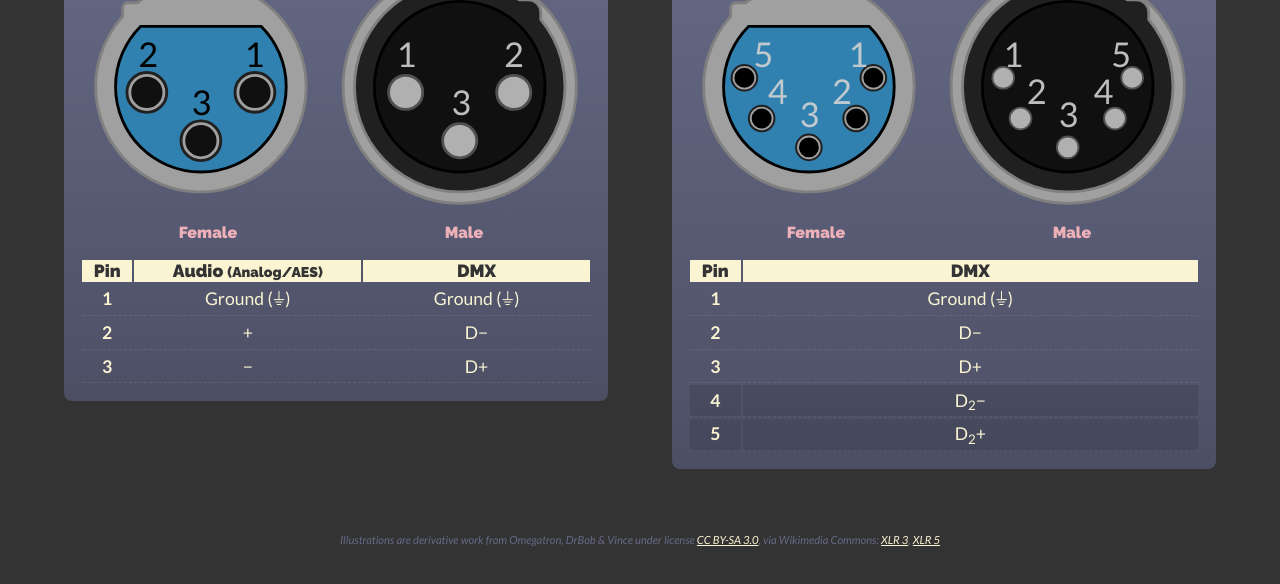
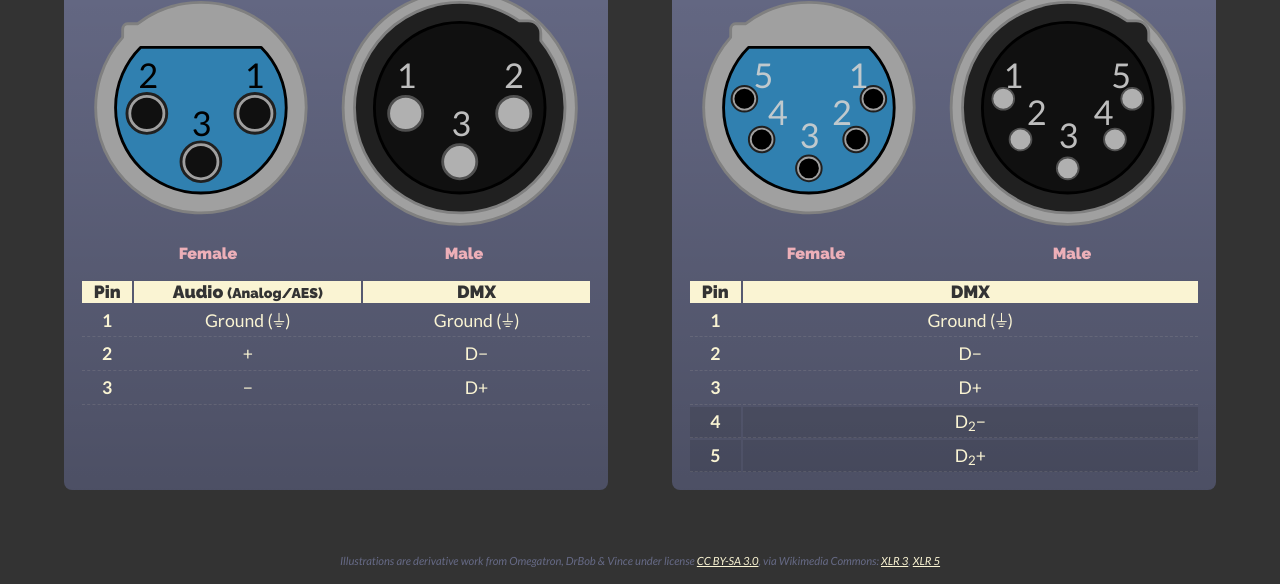
Before and after one commit to balbinus/XLR-Pinout, a plain HTML site: page index.html in a window 1280 px wide. Shown: the part 248-832 px from the top of the page. Before the commit the page ends 800 px from the top, so only its background shows below. Drawn offline with nearby package versions, Linux system fonts and the light colour scheme.

Commit message:
Update to the CSS

```diff
--- a/style.css
+++ b/style.css
@@ -40,6 +40,7 @@ div.pinouts {
   flex-flow: row wrap;
   align-items: flex-start;
   justify-content: space-evenly;
+  align-items: stretch;
 }
 
 .pinout {
@@ -78,18 +79,6 @@ div.pinouts {
     color: var(--color5);
 }
 
-footer {
-    font-size: 0.7em;
-    color: var(--color2);
-    text-align: center;
-    font-style: italic;
-    margin-top: 1.5em;
-}
-
-footer a {
-    color: var(--color3);
-}
-
 table {
   text-align: center;
   table-layout: fixed;
@@ -126,6 +115,18 @@ table tr.optional th, table tr.optional td {
     background: rgba(0,0,0,0.1);
 }
 
+footer {
+    font-size: 0.7em;
+    color: var(--color2);
+    text-align: center;
+    font-style: italic;
+    margin: 1.5em;
+}
+
+footer a {
+    color: var(--color3);
+}
+
 @media (min-width: 513px) {
     h1 {
         font-size: 4em;
@@ -136,3 +137,9 @@ table tr.optional th, table tr.optional td {
         margin-bottom: 3em;
     }
 }
+
+@media (min-width: 1280px) {
+    h1 {
+        margin-bottom: 1em;
+    }
+}
```
